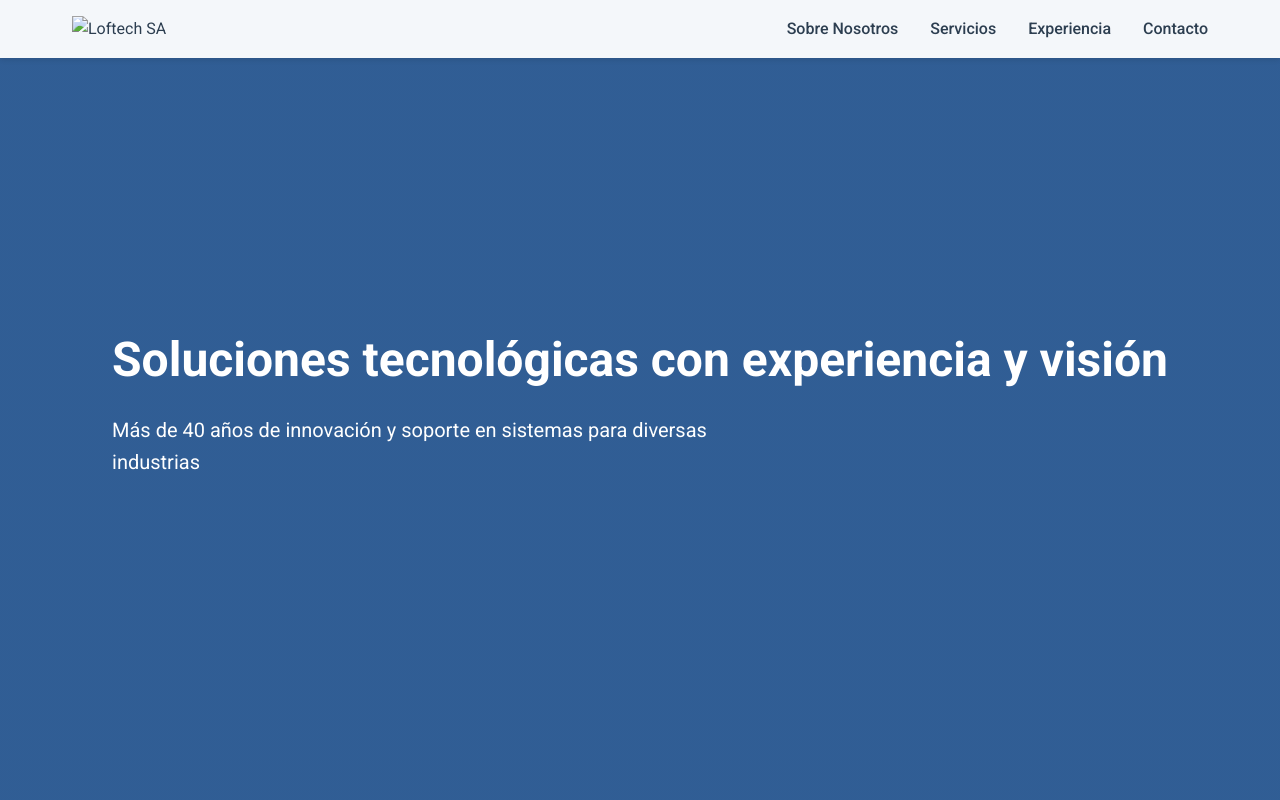
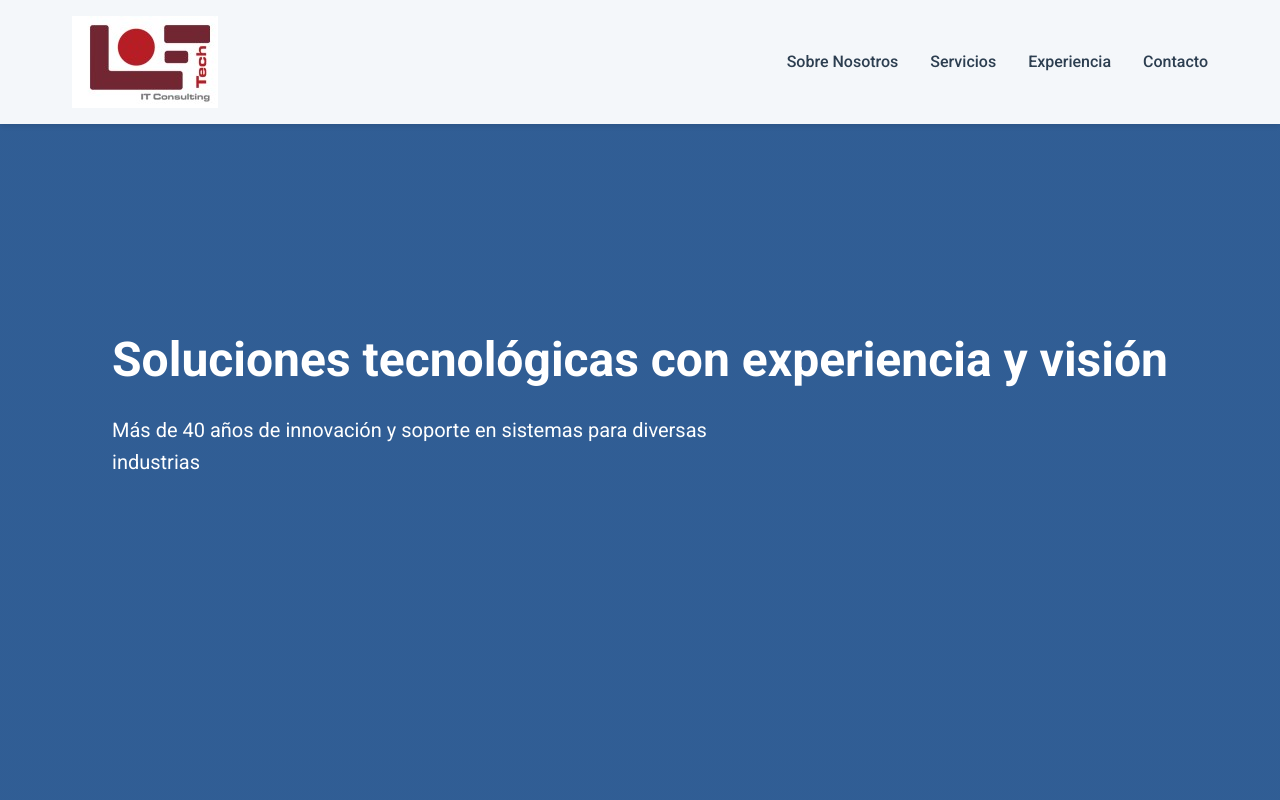
Before and after one commit to HoracioPardo/Loftech, a plain HTML site: page index.html in a window 1280 px wide. Shown: the top 800 px of the page. Drawn offline with Linux system fonts and the light colour scheme.

Commit message:
Update index.html

```diff
--- a/index.html
+++ b/index.html
@@ -225,7 +225,7 @@
 <body>
     <nav class="navbar">
         <div class="nav-container">
-            <img src="Logo Loftecch.GIF" alt="Loftech SA">
+            <img src="Logo Loftech.jpg" alt="Loftech SA">
 
             <div class="nav-links">
                 <a href="#sobre">Sobre Nosotros</a>
```
